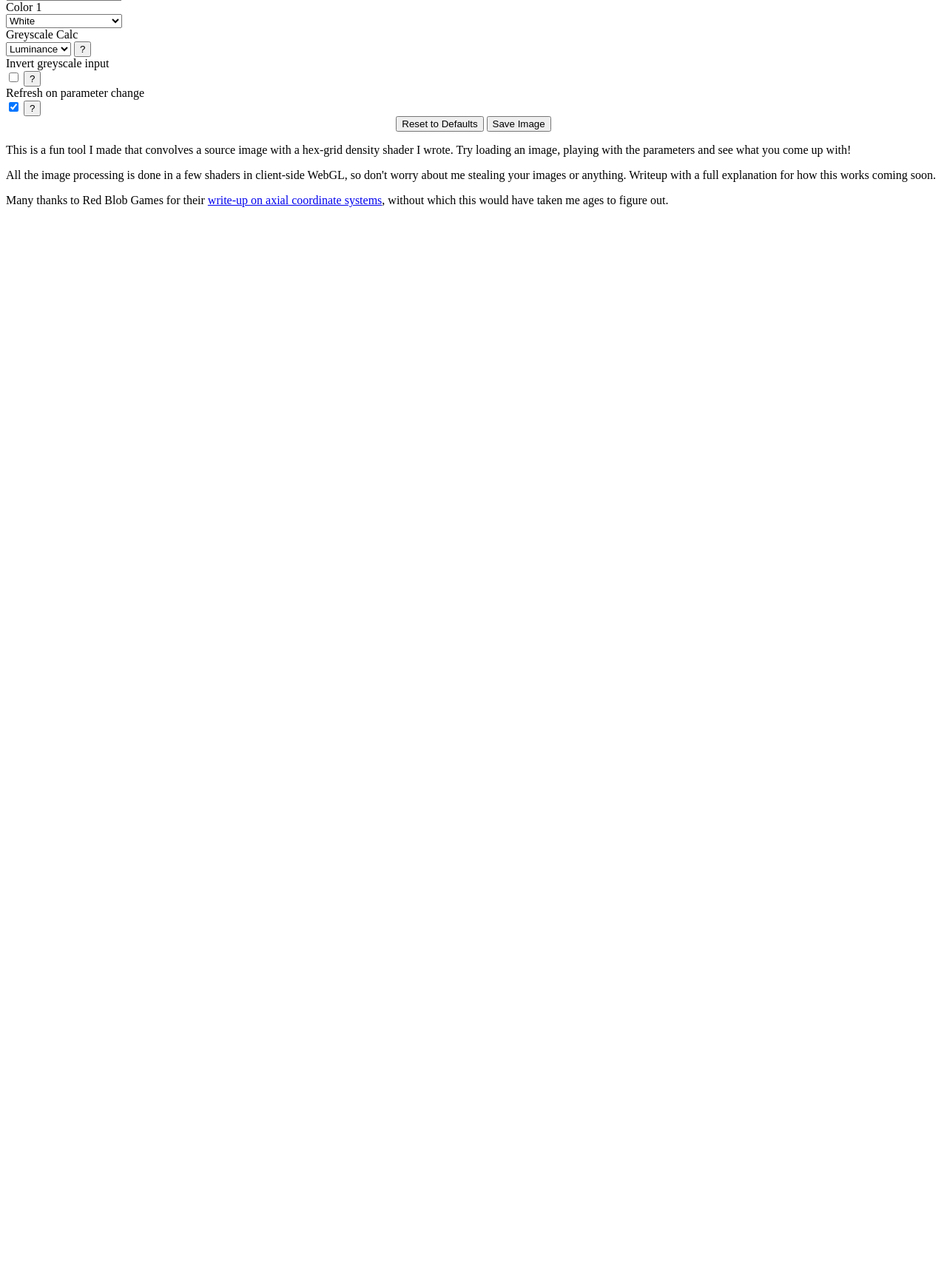
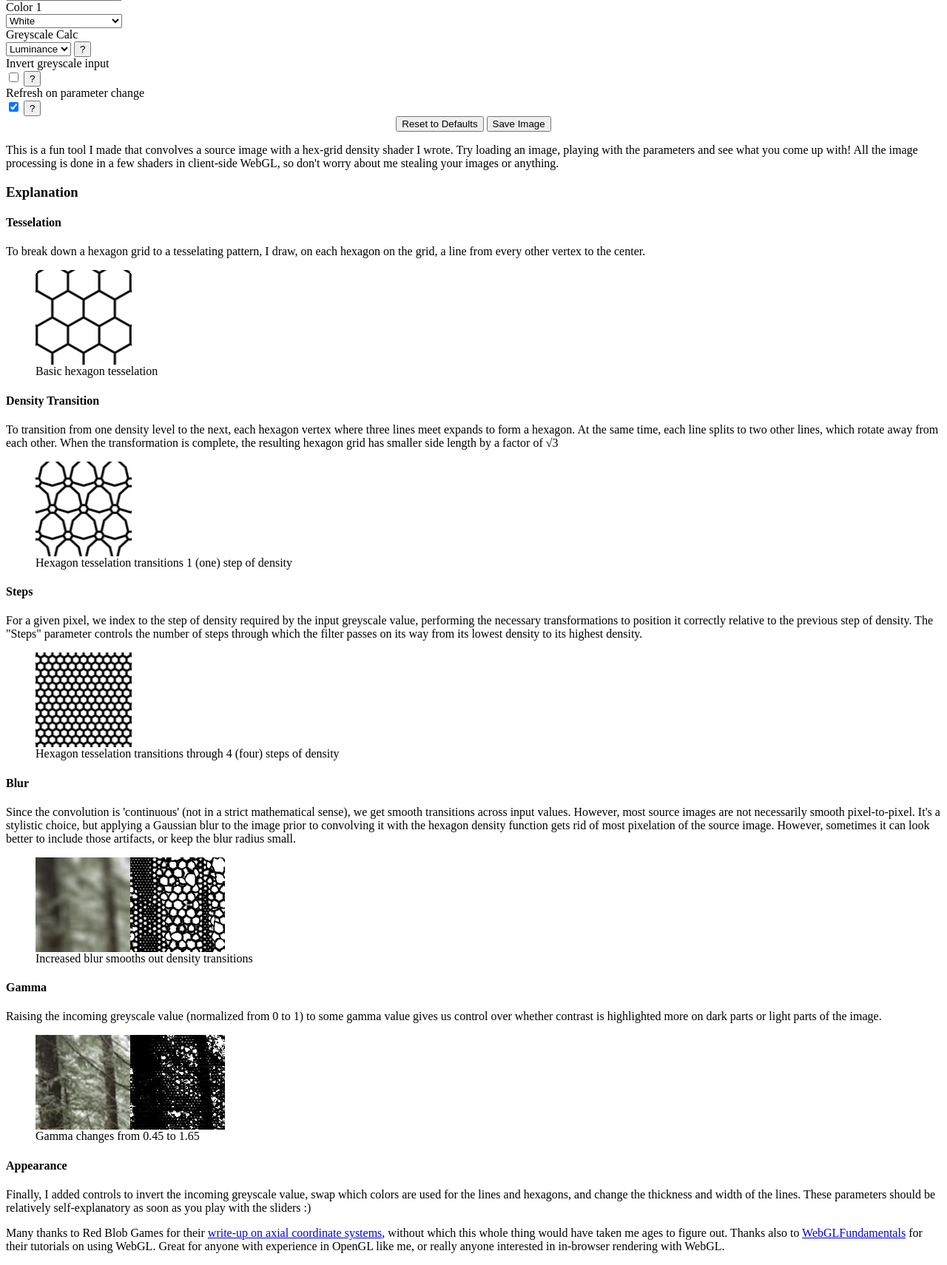
Before and after one commit to swopet/trevors-cave, a PHP site: page /hex-shader-applet.php in a window 1280 px wide. Shown: the part 317-2027 px from the top of the page at 74% size. Before the commit the page ends 597 px from the top, so only its background shows below. Run offline with PHP 8.4, Linux system fonts and the light colour scheme.

Commit message:
add explanation with images

```diff
--- a/html/posts/index.php
+++ /dev/null
@@ -1 +0,0 @@
-<head>Posts</head>
--- a/posts/hex-shader-applet.php
+++ b/posts/hex-shader-applet.php
@@ -80,9 +80,41 @@
 		<button onclick="saveImage()">Save Image</button>
 		</div>
 	</div>
-	<p>This is a fun tool I made that convolves a source image with a hex-grid density shader I wrote. Try loading an image, playing with the parameters and see what you come up with!</p>
-	<p>All the image processing is done in a few shaders in client-side WebGL, so don't worry about me stealing your images or anything. Writeup with a full explanation for how this works coming soon.</p>
-	<p>Many thanks to Red Blob Games for their <a href="https://www.redblobgames.com/grids/hexagons/" target="_blank"> write-up on axial coordinate systems</a>, without which this would have taken me ages to figure out.</p>
+	<p>This is a fun tool I made that convolves a source image with a hex-grid density shader I wrote. Try loading an image, playing with the parameters and see what you come up with! All the image processing is done in a few shaders in client-side WebGL, so don't worry about me stealing your images or anything.</p>
+	<h3>Explanation</h3>
+	<h4>Tesselation</h4>
+	<p>To break down a hexagon grid to a tesselating pattern, I draw, on each hexagon on the grid, a line from every other vertex to the center.</p>
+	<figure>
+		<img src="images/hex_tesselation.gif" class="figure-img img-fluid" alt="A GIF shows how lines are drawn from the center of each hexagon to every other corner.">
+		<figcaption class="figure-caption">Basic hexagon tesselation</figcaption>
+	</figure>
+	<h4>Density Transition</h4>
+	<p>To transition from one density level to the next, each hexagon vertex where three lines meet expands to form a hexagon. At the same time, each line splits to two other lines, which rotate away from each other. When the transformation is complete, the resulting hexagon grid has smaller side length by a factor of &radic;3</p>
+	<figure>
+		<img src="images/hex_tesselation_split_step_1.gif" class="figure-img img-fluid" alt="A GIF shows how one hexagon grid is transformed into a denser hexagon grid.">
+		<figcaption class="figure-caption">Hexagon tesselation transitions 1 (one) step of density</figcaption>
+	</figure>
+	<h4>Steps</h4>
+	<p>For a given pixel, we index to the step of density required by the input greyscale value, performing the necessary transformations to position it correctly relative to the previous step of density. The "Steps" parameter controls the number of steps through which the filter passes on its way from its lowest density to its highest density.</p>
+	<figure>
+		<img src="images/hex_tesselation_split_step_4.gif" class="figure-img img-fluid" alt="A GIF shows how one hexagon grid is transformed stepwise over 4 steps of density.">
+		<figcaption class="figure-caption">Hexagon tesselation transitions through 4 (four) steps of density</figcaption>
+	</figure>
+	<h4>Blur</h4>
+	<p>Since the convolution is 'continuous' (not in a strict mathematical sense), we get smooth transitions across input values. However, most source images are not necessarily smooth pixel-to-pixel. It's a stylistic choice, but applying a Gaussian blur to the image prior to convolving it with the hexagon density function gets rid of most pixelation of the source image. However, sometimes it can look better to include those artifacts, or keep the blur radius small.</p>
+	<figure>
+		<img src="images/hex_tesselation_blur.gif" class="figure-img img-fluid" alt="A GIF shows how blurring the source image smooths out the density transitions.">
+		<figcaption class="figure-caption">Increased blur smooths out density transitions</figcaption>
+	</figure>
+	<h4>Gamma</h4>
+	<p>Raising the incoming greyscale value (normalized from 0 to 1) to some gamma value gives us control over whether contrast is highlighted more on dark parts or light parts of the image.</p>
+	<figure>
+		<img src="images/hex_tesselation_gamma.gif" class="figure-img img-fluid" alt="A GIF shows how applying an exponentation to the source value changes contrast behavior.">
+		<figcaption class="figure-caption">Gamma changes from 0.45 to 1.65</figcaption>
+	</figure>
+	<h4>Appearance</h4>
+	<p>Finally, I added controls to invert the incoming greyscale value, swap which colors are used for the lines and hexagons, and change the thickness and width of the lines. These parameters should be relatively self-explanatory as soon as you play with the sliders :)</p>
+	<p>Many thanks to Red Blob Games for their <a href="https://www.redblobgames.com/grids/hexagons/" target="_blank"> write-up on axial coordinate systems</a>, without which this whole thing would have taken me ages to figure out. Thanks also to <a href="https://webglfundamentals.org/" target="_blank">WebGLFundamentals</a> for their tutorials on using WebGL. Great for anyone with experience in OpenGL like me, or really anyone interested in in-browser rendering with WebGL.</p>
 </div>
 </body>
 <script>
```
Also changed, not shown: html/images/hex_tesselation.gif (added), html/images/hex_tesselation_blur.gif (added), html/images/hex_tesselation_gamma.gif (added), html/images/hex_tesselation_split_step_1.gif (added), html/images/hex_tesselation_split_step_4.gif (added), html/posts/.htaccess (deleted).
